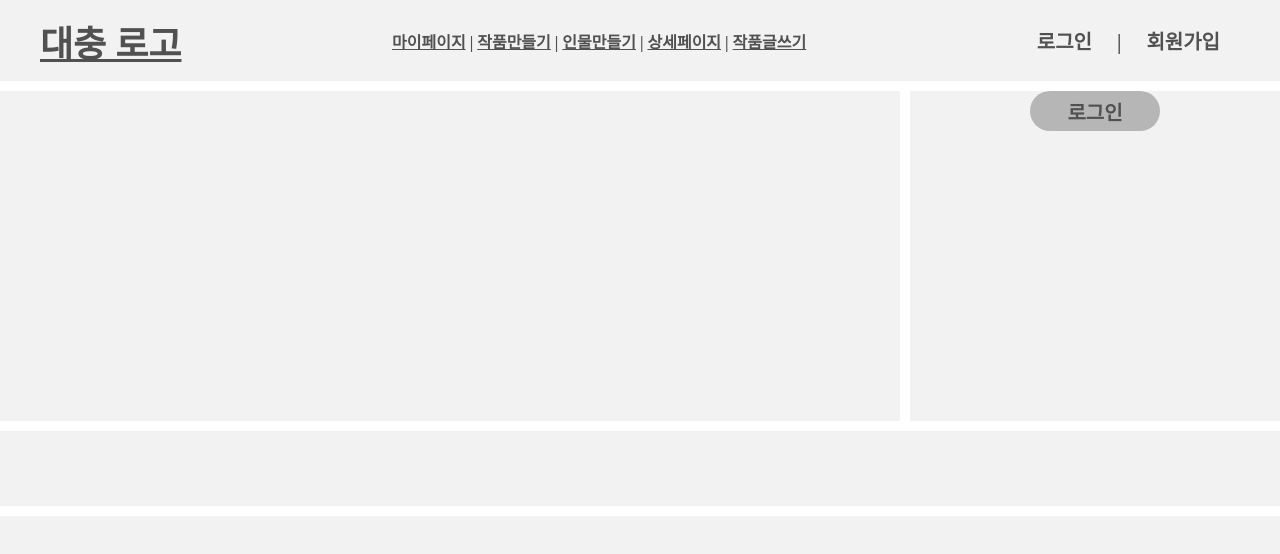
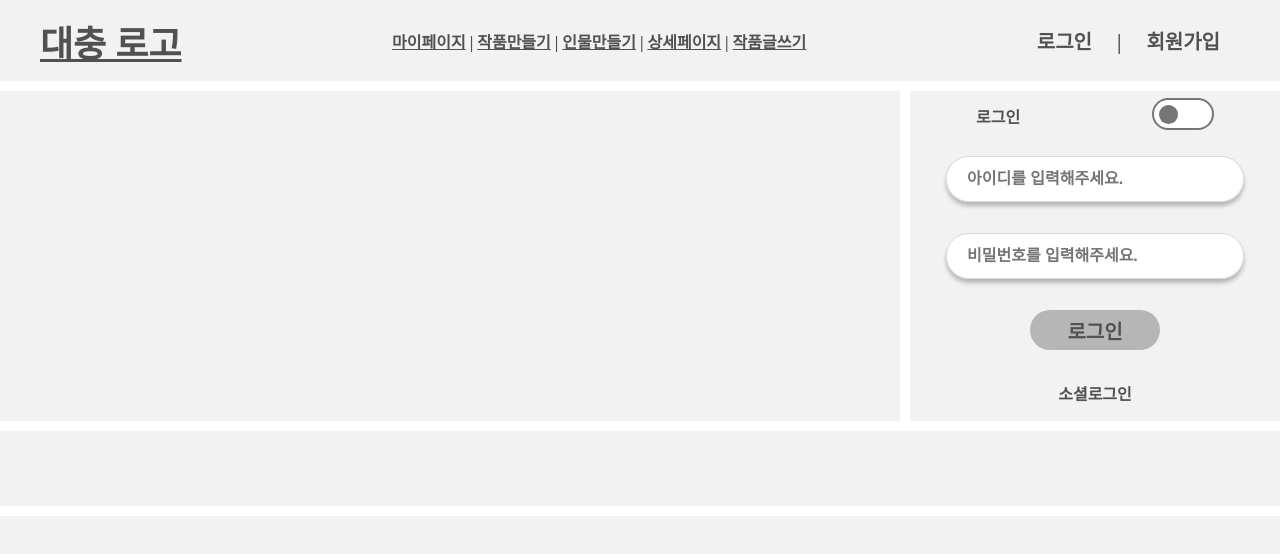
Before and after one commit to FoocoJun/Vue-Side-Wriite, a Vue app: page / in a window 1280 px wide. Shown: the top 554 px of the page. Built offline with nearby package versions, Linux system fonts and the light colour scheme.

Commit message:
Refactor AuthFrame - transfer templates to SignInCard and include auth cards w/ switch

```diff
--- a/src/assets/css/structure.css
+++ b/src/assets/css/structure.css
@@ -11,6 +11,9 @@
   flex-direction: column;
   align-items: center;
 }
+.SpaceA {
+  justify-content: space-around;
+}
 .SpaceB {
   justify-content: space-between;
 }
@@ -18,3 +21,24 @@
 .pCenter {
   margin: 0px auto;
 }
+
+.sMax {
+  width: 100%;
+  height: 100%;
+}
+.sh15 {
+  width: 100%;
+  height: 15%;
+}
+.sh20 {
+  width: 100%;
+  height: 20%;
+}
+.sh85 {
+  width: 100%;
+  height: 85%;
+}
+.sh80 {
+  width: 100%;
+  height: 80%;
+}
--- a/src/components/layouts/AuthFrame.vue
+++ b/src/components/layouts/AuthFrame.vue
@@ -1,19 +1,30 @@
 <template>
   <div class="Frame cGG m10 mrx">
-    <div class="sFlex-Col">
-      <custom-button size="S" background="cG" text="로그인" />
+    <div class="sFlex-Row SpaceA sh15">
+      {{ AuthCardStatus }}
+      <auth-switch-card @response="(val) => (isSignUp = val)" />
     </div>
+    <sign-in-card v-if="!isSignUp" />
+    <sign-up-card v-else />
   </div>
 </template>
 
 <script>
-import CustomButton from '../purposes/common/CustomButton.vue'
+import AuthSwitchCard from './cards/AuthSwitchCard.vue'
+import SignInCard from './cards/SignInCard.vue'
+import SignUpCard from './cards/SignUpCard.vue'
+
 export default {
   name: 'AuthFrame',
-  components: { CustomButton },
+  components: { SignInCard, SignUpCard, AuthSwitchCard },
   data() {
     return {
-      sampleData: ''
+      isSignUp: false
+    }
+  },
+  computed: {
+    AuthCardStatus() {
+      return this.isSignUp ? '회원가입' : '로그인'
     }
   },
   setup() {},
--- /dev/null
+++ b/src/components/layouts/cards/AuthSwitchCard.vue
@@ -0,0 +1,78 @@
+<template>
+  <div>
+    <div class="Card">
+      <input
+        type="checkbox"
+        id="switch"
+        v-model="isSignUp"
+        @change="$emit('response', isSignUp)"
+      />
+      <label for="switch" class="switch_label">
+        <span class="onf_btn"></span>
+      </label>
+    </div>
+  </div>
+</template>
+
+<script>
+export default {
+  name: 'AuthSwitchCard',
+  emits: ['response'],
+  data() {
+    return {
+      isSignUp: false
+    }
+  }
+}
+</script>
+
+<style scoped>
+.Card {
+  position: relative;
+}
+#switch {
+  position: absolute;
+  appearance: none;
+  -webkit-appearance: none;
+  -moz-appearance: none;
+}
+.switch_label {
+  position: relative;
+  cursor: pointer;
+  display: inline-block;
+  width: 58px;
+  height: 28px;
+  background: #fff;
+  border: 2px solid #757575;
+  border-radius: 20px;
+  transition: 0.2s;
+}
+.switch_label:hover {
+  background: #efefef;
+}
+.onf_btn {
+  position: absolute;
+  top: 5px;
+  left: 5px;
+  display: inline-block;
+  width: 19px;
+  height: 19px;
+  border-radius: 20px;
+  background: #757575;
+  transition: 0.2s;
+}
+#switch:checked + .switch_label {
+  background: #757575;
+  border: 2px solid #757575;
+}
+
+#switch:checked + .switch_label:hover {
+  background: #757575;
+}
+
+#switch:checked + .switch_label .onf_btn {
+  left: 33px;
+  background: #fff;
+  box-shadow: 1px 2px 3px #00000020;
+}
+</style>
--- /dev/null
+++ b/src/components/layouts/cards/SignInCard.vue
@@ -0,0 +1,38 @@
+<template>
+  <div class="sFlex-Col SpaceA sh85">
+    <auth-input
+      inputFor="ID"
+      type="text"
+      @response="(val) => (authSignInIDInput = val)"
+    />
+    <auth-input
+      inputFor="PW"
+      type="password"
+      @response="(val) => (authPwInput = val)"
+    />
+    <custom-button size="S" background="cG" text="로그인" />
+    <div>소셜로그인</div>
+  </div>
+</template>
+
+<script>
+import AuthInput from '../../purposes/auth/AuthInput.vue'
+import CustomButton from '../../purposes/common/CustomButton.vue'
+
+export default {
+  name: 'SignInCard',
+  components: { CustomButton, AuthInput },
+  data() {
+    return {
+      authSignInIDInput: '',
+      authSignInPWInput: ''
+    }
+  },
+  computed: {},
+  setup() {},
+  created() {},
+  mounted() {},
+  unmounted() {},
+  methods: {}
+}
+</script>
--- /dev/null
+++ b/src/components/layouts/cards/SignUpCard.vue
@@ -0,0 +1,49 @@
+<template>
+  <div class="sFlex-Col SpaceA sh85">
+    <auth-input
+      inputFor="E-mail"
+      type="e-mail"
+      @response="(val) => (authSignUpEmailInput = val)"
+    />
+    <auth-input
+      inputFor="ID"
+      type="text"
+      @response="(val) => (authSignUpIDInput = val)"
+    />
+    <auth-input
+      inputFor="PW"
+      type="password"
+      @response="(val) => (authSignUpPWInput = val)"
+    />
+    <auth-input
+      inputFor="PWCheck"
+      type="password"
+      @response="(val) => (authSignUpPWCInput = val)"
+    />
+    <custom-button size="S" background="cG" text="회원가입" />
+  </div>
+</template>
+
+<script>
+import AuthInput from '../../purposes/auth/AuthInput.vue'
+import CustomButton from '../../purposes/common/CustomButton.vue'
+
+export default {
+  name: 'SignUpCard',
+  components: { CustomButton, AuthInput },
+  data() {
+    return {
+      authSignUpEmailInput: '',
+      authSignUpIDInput: '',
+      authSignUpPWInput: '',
+      authSignUpPWCInput: ''
+    }
+  },
+  computed: {},
+  setup() {},
+  created() {},
+  mounted() {},
+  unmounted() {},
+  methods: {}
+}
+</script>
```
Also changed, not shown: src/components/layouts/cards/MyNameCard.vue (added, +19 -0 lines).
